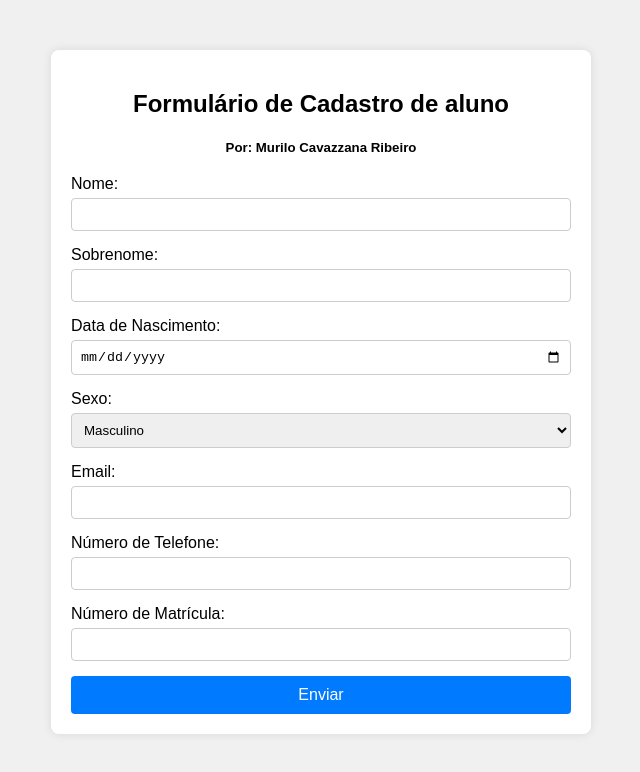
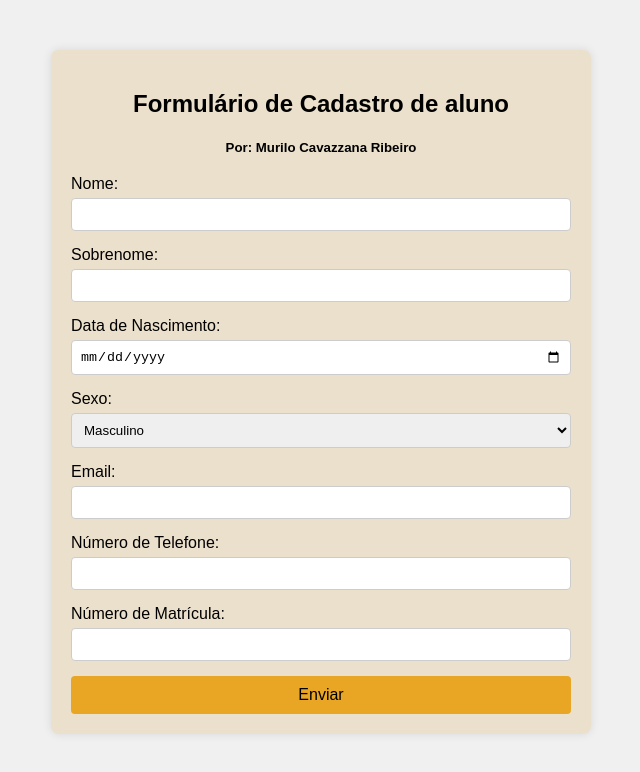
Before and after one commit to Mu-Cavazzana/SiteFormulario, a plain HTML site: page index.html in a window 1280 px wide. Shown: the whole page, without its empty margins (319-959 px from the left). Drawn offline with Linux system fonts and the light colour scheme.

Commit message:
Update styles.css

```diff
--- a/styles.css
+++ b/styles.css
@@ -8,7 +8,7 @@ body {
 .container {
     max-width: 500px;
     margin: 50px auto;
-    background-color: #fff;
+    background-color: #ebe0cb;
     padding: 20px;
     border-radius: 8px;
     box-shadow: 0 0 10px rgba(0, 0, 0, 0.1);
@@ -45,10 +45,10 @@ h5 {
 button {
     width: 100%;
     padding: 10px;
-    background-color: #007bff;
+    background-color: #e9a624;
     border: none;
     border-radius: 4px;
-    color: #fff;
+    color: #000;
     font-size: 16px;
     cursor: pointer;
 }
```
